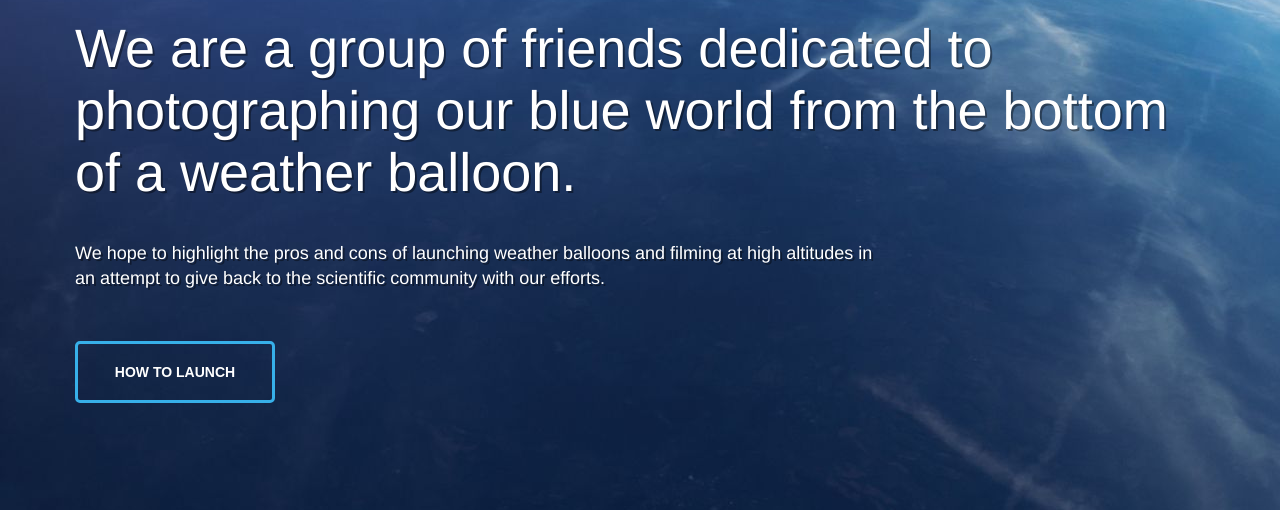
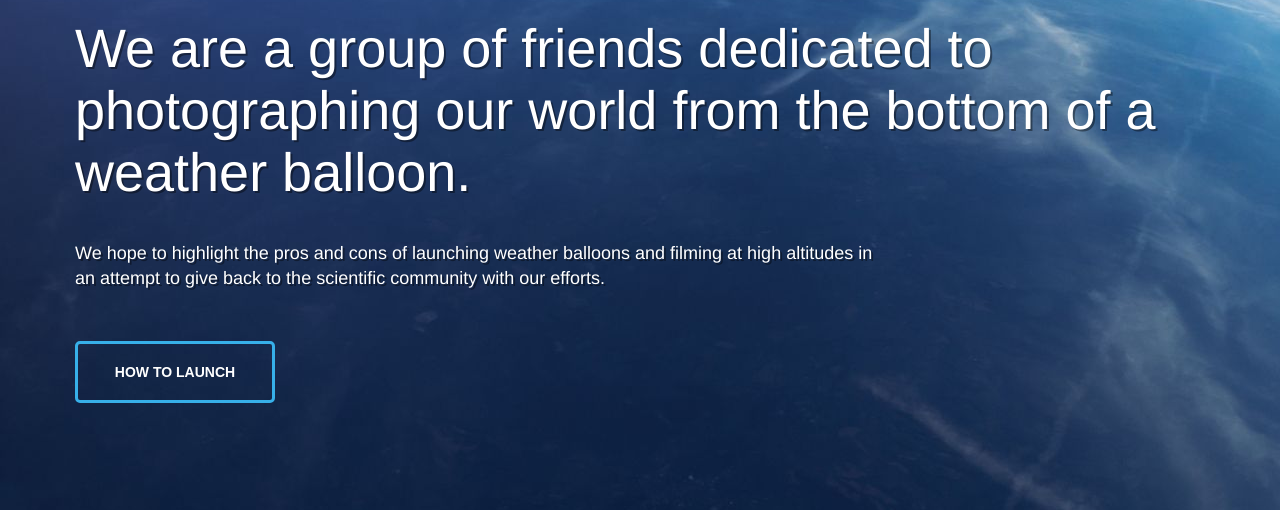
Before and after one commit to andrewjrhill/LaunchingBalloons, a plain HTML site: page index.html in a window 1280 px wide. Shown: the part 290-800 px from the top of the page. Drawn offline with nearby package versions, Linux system fonts and the light colour scheme.

Commit message:
Final push for the night

```diff
--- a/index.html
+++ b/index.html
@@ -50,7 +50,7 @@
             <div class="full-image">
               <div class="spacer">
                 <h2>Interested in seeing Earth from space?</h2>
-                <h2><span>We are a group of friends dedicated to photographing our blue world from the bottom of a weather balloon.</span></h2>
+                <h2><span>We are a group of friends dedicated to photographing our world from the bottom of a weather balloon.</span></h2>
                 <p>We hope to highlight the pros and cons of launching weather balloons and filming at high altitudes in an attempt to give back to the scientific community with our efforts.</p>
                 <a href="getstarted.html"><button>How to launch</button></a>
               </div>
```
